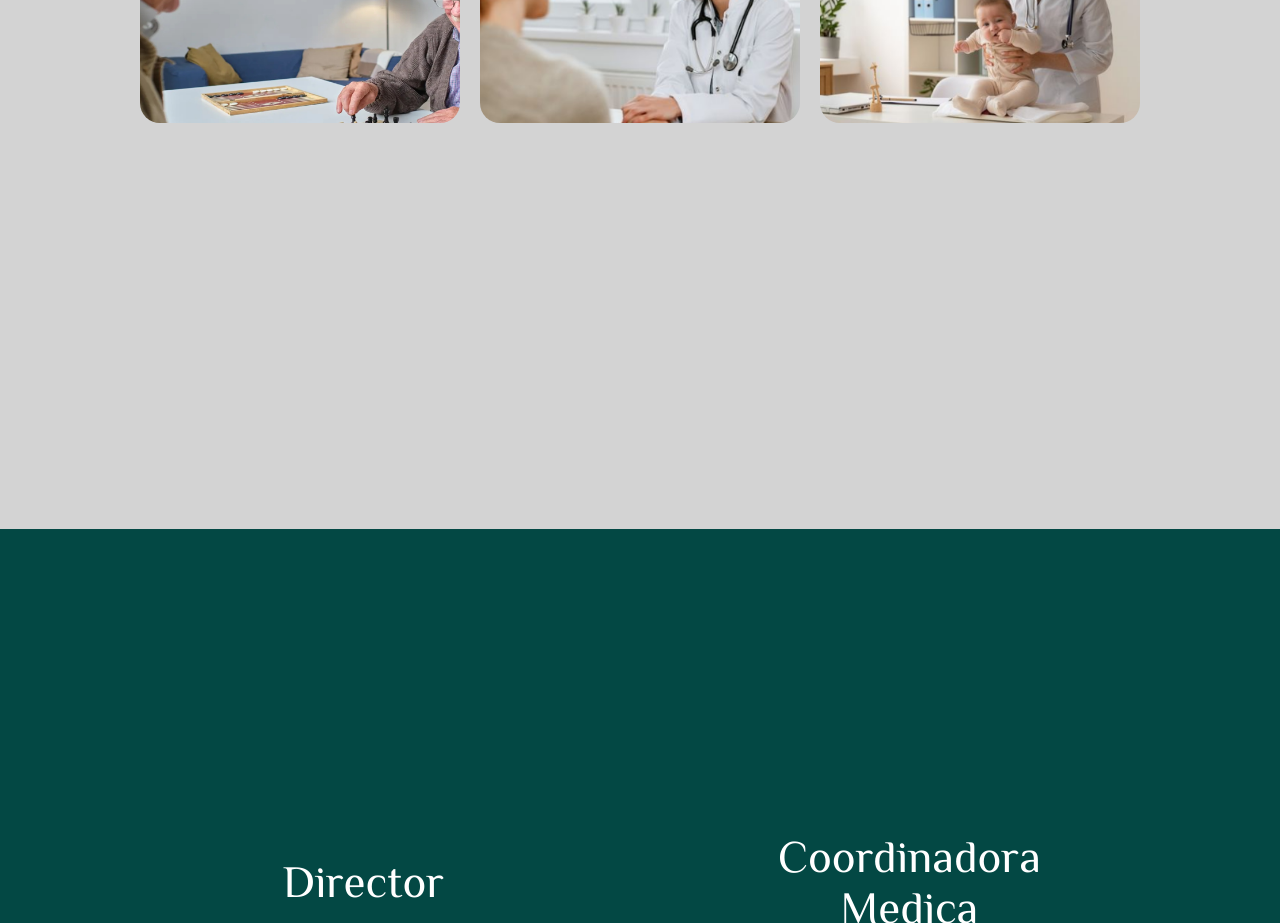
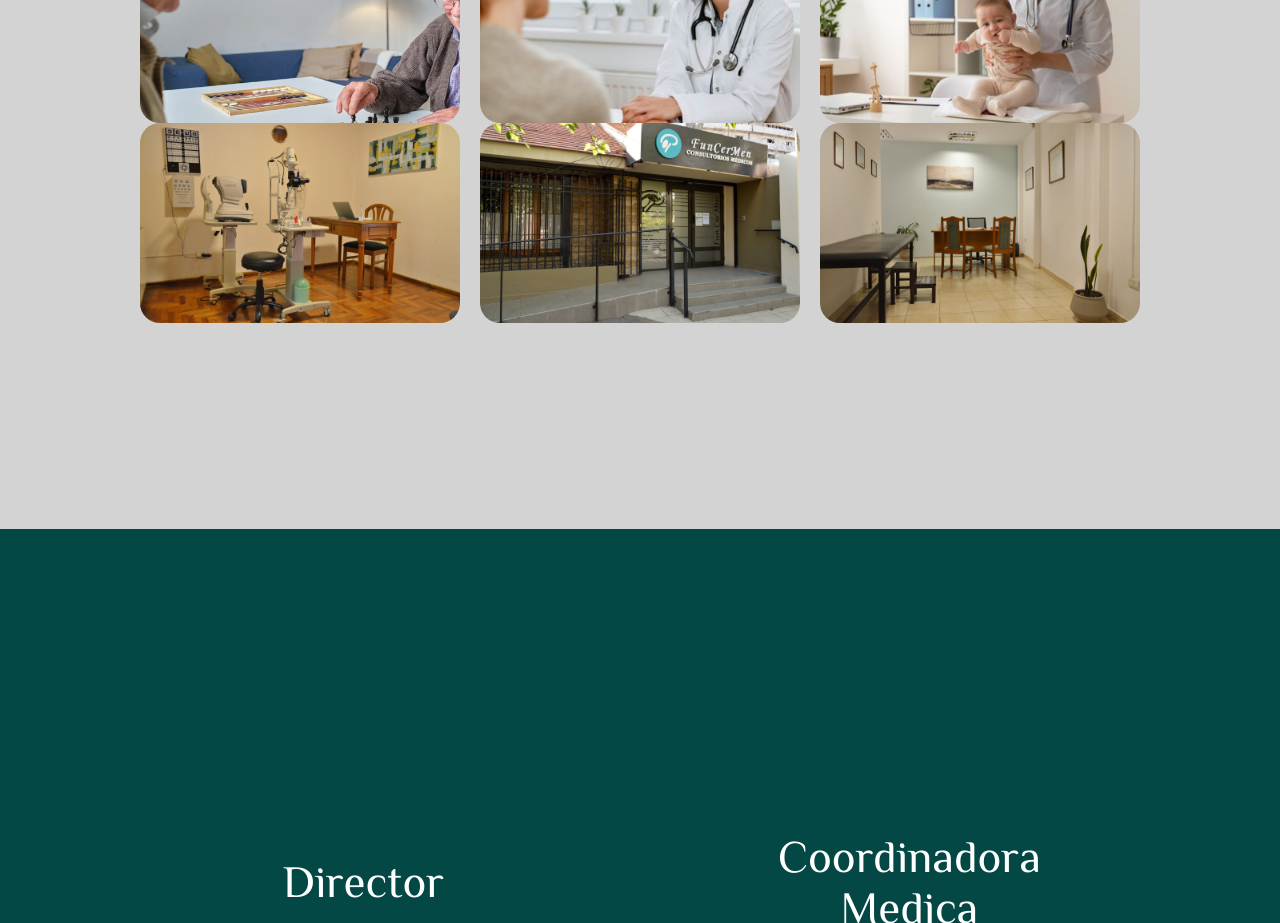
Before and after one commit to railcodemendoza/funcermen, a React (Vite) app: page / in a window 1280 px wide. Shown: the part 3240-4163 px from the top of the page. Built offline with nearby package versions, Linux system fonts and the light colour scheme.

Commit message:
agregando 3 imagenes a atencion integral

```diff
--- a/src/paginas/Home.jsx
+++ b/src/paginas/Home.jsx
@@ -86,6 +86,11 @@ function Home() {
             <img src="atencion-integral (2).png" alt="" />
             <img src="atencion-integral (3).png" alt="" />
             </div>
+            <div id='atencion-integral-imagenes-contenedor'>
+            <img src="foto1.jpg" alt="" />
+            <img src="foto2.jpg" alt="" />
+            <img src="foto3.jpg" alt="" />
+            </div>
         </section>
         <section id='directores'>
             <div id='director-contenedor'>
```
